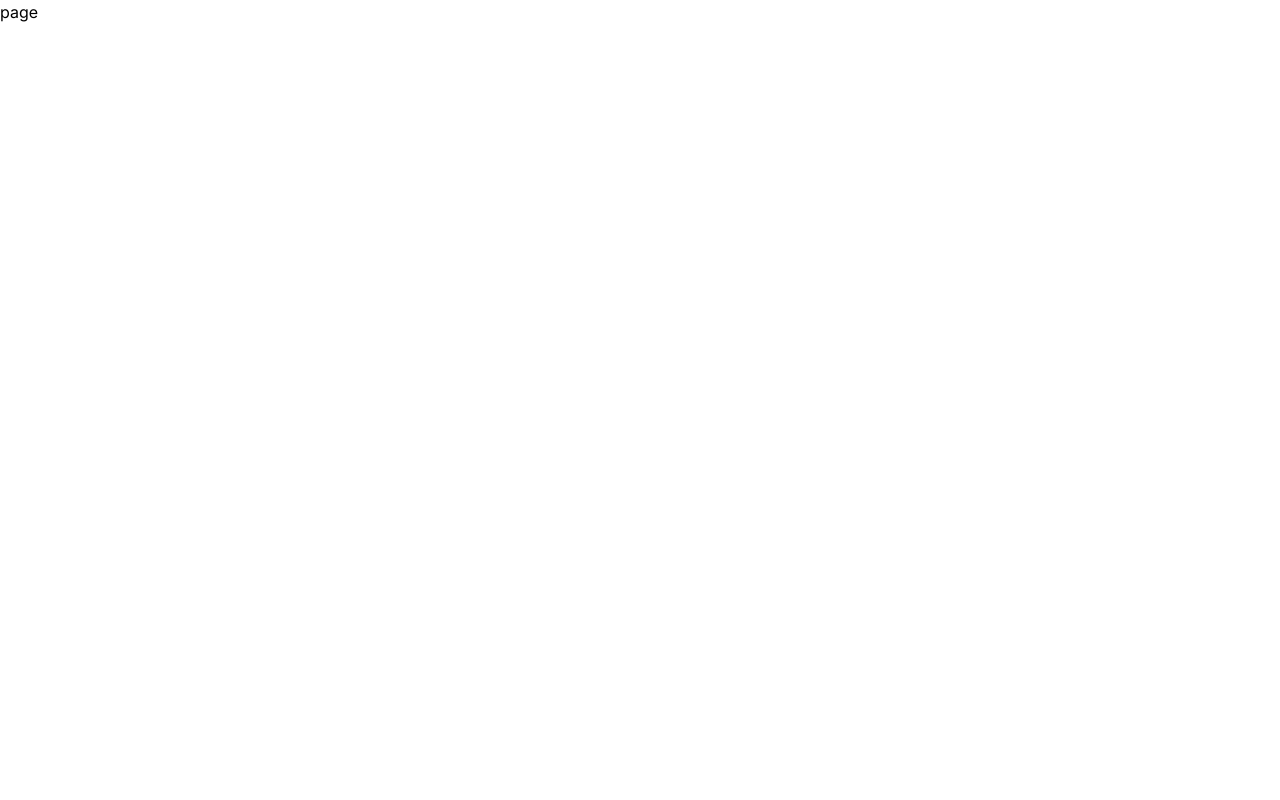
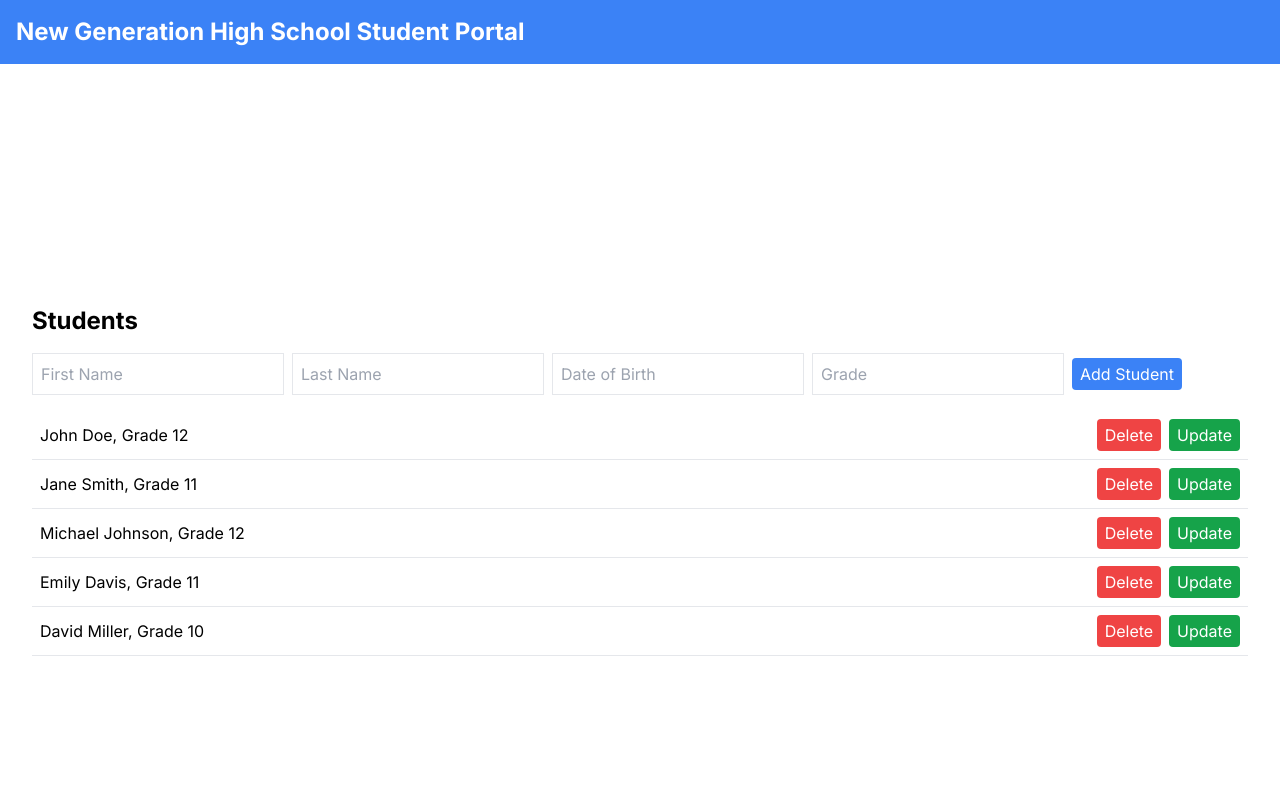
Before and after one commit to MrAbubaker1/Assignment2WebDev, a Next.js app in the folder my-app/: page / in a window 1280 px wide. Shown: the top 800 px of the page. Built offline with nearby package versions, Linux system fonts and the light colour scheme; data requests are answered from the project's data file.

Commit message:
fixing form logic and adding remove / edit buttons

```diff
--- /dev/null
+++ b/my-app/app/Components/Form.jsx
@@ -0,0 +1,134 @@
+'use client'
+import React, { useState, useEffect } from "react";
+
+const StudentPortal = () => {
+  const [students, setStudents] = useState([]);
+
+  useEffect(() => {
+    fetch("http://localhost:5000/students")
+      .then((res) => res.json())
+      .then((data) => {
+        setStudents(data);
+      });
+  }, []);
+
+  const addStudent = (firstName, lastName, dateOfBirth, grade) => {
+    fetch("http://localhost:5000/students", {
+      method: "POST",
+      headers: {
+        "Content-Type": "application/json",
+      },
+      body: JSON.stringify({ firstName, lastName, dateOfBirth, grade }),
+    })
+      .then((res) => res.json())
+      .then((newStudent) => setStudents((prevStudents) => [...prevStudents, newStudent]));
+  };
+
+  const deleteStudent = (id) => {
+    fetch(`http://localhost:5000/students/${id}`, {
+      method: "DELETE",
+    }).then(() => {
+      setStudents((prevStudents) => prevStudents.filter((student) => student.id !== id));
+    });
+  };
+
+  const handleSubmit = (e) => {
+    e.preventDefault();
+    const firstName = e.target.firstName.value;
+    const lastName = e.target.lastName.value;
+    const dateOfBirth = e.target.dateOfBirth.value;
+    const grade = e.target.grade.value;
+
+    addStudent(firstName, lastName, dateOfBirth, grade);
+
+    // Clear input fields
+    e.target.firstName.value = "";
+    e.target.lastName.value = "";
+    e.target.dateOfBirth.value = "";
+    e.target.grade.value = "";
+  };
+
+  const updateStudent = (id, firstName, lastName, dateOfBirth, grade) => {
+    fetch(`http://localhost:5000/students/${id}`, {
+      method: "PUT",
+      headers: {
+        "Content-Type": "application/json",
+      },
+      body: JSON.stringify({ firstName, lastName, dateOfBirth, grade }),
+    }).then(() => {
+      setStudents((prevStudents) =>
+        prevStudents.map((student) =>
+          student.id === id ? { ...student, firstName, lastName, dateOfBirth, grade } : student
+        )
+      );
+    });
+  };
+
+  return (
+    <div className="flex justify-center items-center h-screen">
+      <div className="container mx-auto p-4">
+        <h1 className="text-2xl font-bold mb-4">Students</h1>
+        <form onSubmit={handleSubmit}>
+          <input
+            className="border p-2 mr-2"
+            type="text"
+            placeholder="First Name"
+            name="firstName"
+          />
+          <input
+            className="border p-2 mr-2"
+            type="text"
+            placeholder="Last Name"
+            name="lastName"
+          />
+          <input
+            className="border p-2 mr-2"
+            type="text"
+            placeholder="Date of Birth"
+            name="dateOfBirth"
+          />
+          <input
+            className="border p-2 mr-2"
+            type="text"
+            placeholder="Grade"
+            name="grade"
+          />
+          <button className="bg-blue-500 text-white py-1 px-2 rounded" type="submit">
+            Add Student
+          </button>
+        </form>
+        <ul className="mt-4">
+          {students.map((student) => (
+            <li key={student.id} className="flex justify-between items-center p-2 border-b">
+              <span>{`${student.firstName} ${student.lastName}, Grade ${student.grade}`}</span>
+              <div>
+                <button
+                  className="bg-red-500 text-white py-1 px-2 rounded mr-2"
+                  onClick={() => deleteStudent(student.id)}
+                >
+                  Delete
+                </button>
+                <button
+                  className="bg-green-600 text-white py-1 px-2 rounded"
+                  onClick={() =>
+                    updateStudent(
+                      student.id,
+                      prompt("Enter new first name", student.firstName),
+                      prompt("Enter new last name", student.lastName),
+                      prompt("Enter new date of birth", student.dateOfBirth),
+                      prompt("Enter new grade", student.grade)
+                    )
+                  }
+                >
+                  Update
+                </button>
+              </div>
+            </li>
+          ))}
+        </ul>
+      </div>
+    </div>
+  );
+};
+
+export default StudentPortal;
--- a/my-app/app/Components/Navbar.jsx
+++ b/my-app/app/Components/Navbar.jsx
@@ -4,7 +4,7 @@ const Navbar = () => {
   return (
     <nav className="bg-blue-500 p-4">
       <div className="container mx-auto text-white">
-        <h1 className="text-2xl font-bold">SAIT Student Portal</h1>
+        <h1 className="text-2xl font-bold">New Generation High School Student Portal</h1>
       </div>
     </nav>
   );
--- a/my-app/app/page.js
+++ b/my-app/app/page.js
@@ -1,9 +1,20 @@
-import React from 'react'
+import React from "react";
+import Navbar from "./Components/Navbar";
+import Footer from "./Components/Footer";
+import Form from "./Components/Form";
 
-const page = () => {
+const StudentPortal = () => {
   return (
-    <div>page</div>
-  )
-}
+    <div className="flex flex-col min-h-screen">
+      <Navbar />
+      <div className="flex justify-center items-center flex-grow">
+        <div className="container mx-auto p-4">
+          <Form />
+        </div>
+      </div>
+      <Footer />
+    </div>
+  );
+};
 
-export default page
+export default StudentPortal;
--- a/my-app/db.json
+++ b/my-app/db.json
@@ -1,3 +1,39 @@
 {
-    "students": []
+  "students": [
+    {
+      "id": 1,
+      "firstName": "John",
+      "lastName": "Doe",
+      "dateOfBirth": "1995-05-20",
+      "grade": "12"
+    },
+    {
+      "id": 2,
+      "firstName": "Jane",
+      "lastName": "Smith",
+      "dateOfBirth": "1998-02-15",
+      "grade": "11"
+    },
+    {
+      "id": 3,
+      "firstName": "Michael",
+      "lastName": "Johnson",
+      "dateOfBirth": "1997-09-10",
+      "grade": "12"
+    },
+    {
+      "id": 4,
+      "firstName": "Emily",
+      "lastName": "Davis",
+      "dateOfBirth": "1996-11-25",
+      "grade": "11"
+    },
+    {
+      "id": 5,
+      "firstName": "David",
+      "lastName": "Miller",
+      "dateOfBirth": "1999-04-05",
+      "grade": "10"
+    }
+  ]
 }
```
Also changed, not shown: 1 other file (tests, documents, lock files or other folders).
